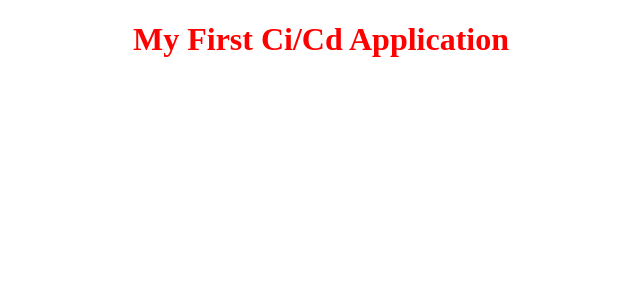
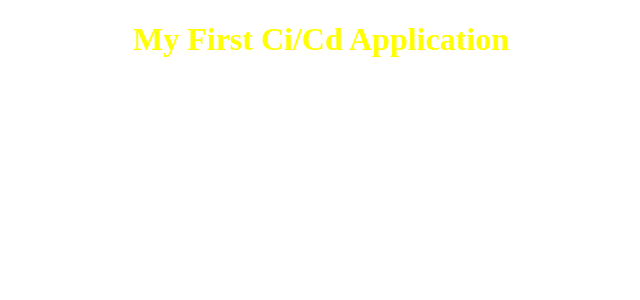
Before and after one commit to tyagisid95/demo-ci-cd, an Angular app: page / in a window 1280 px wide. Shown: the top 300 px of the page, without its empty margins (319-959 px from the left). Built offline with nearby package versions, Linux system fonts and the light colour scheme.

Commit message:
add yellow color

```diff
--- a/src/app/app.component.css
+++ b/src/app/app.component.css
@@ -1,4 +1,4 @@
 h1{
  text-align: center;
- color:red;
+ color:yellow;
 }
```
